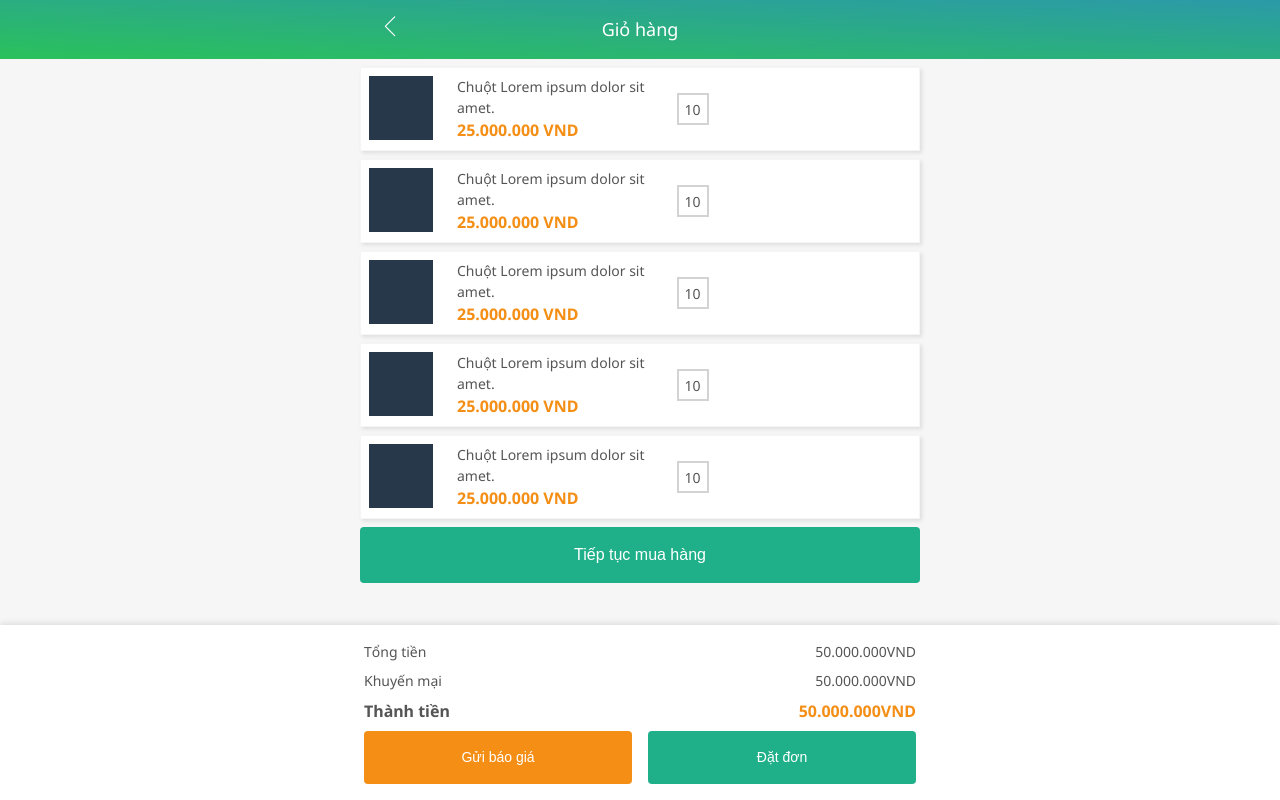
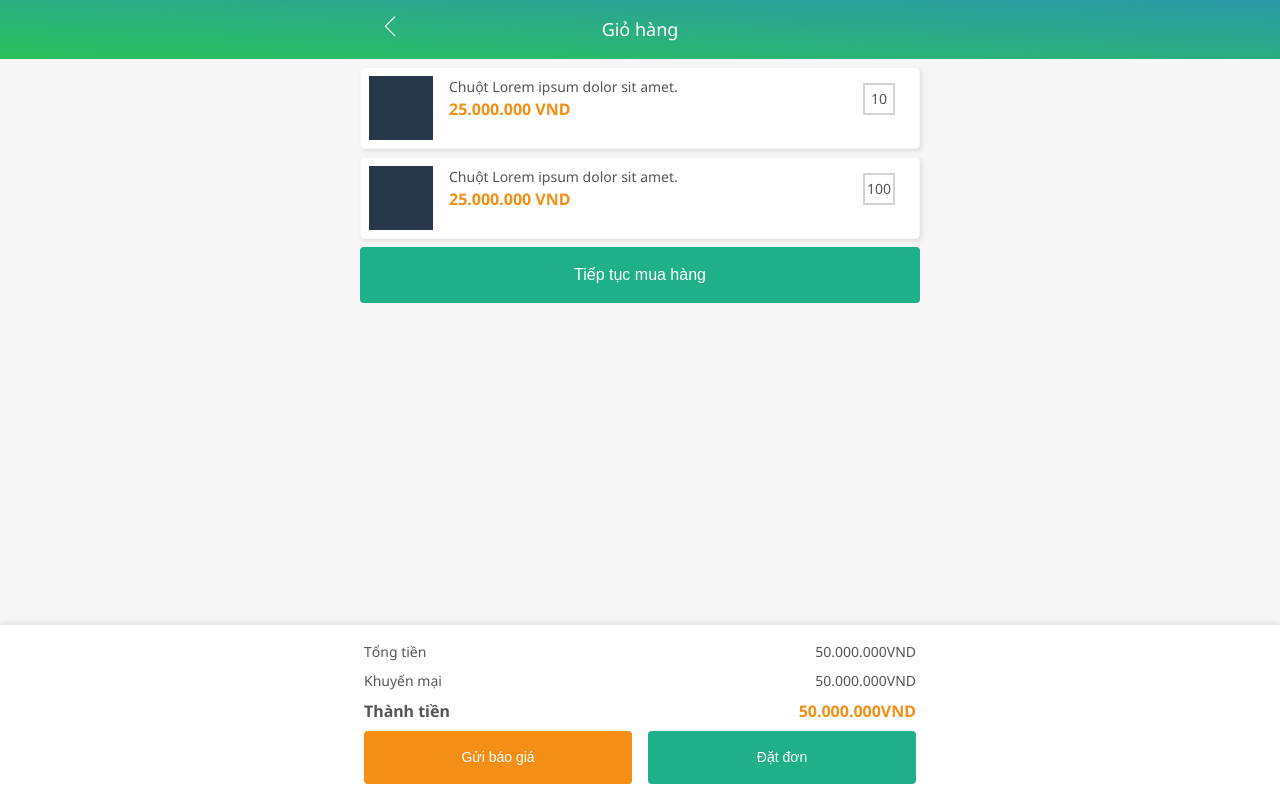
Before and after one commit to toannt181/Saletool-prototype-, a plain HTML site: page 4.3.1.html in a window 1280 px wide. Drawn offline with Linux system fonts and the light colour scheme; a script that the page names is missing; files whose address does not match are found by name.

Commit message:
fix grow list item

```diff
--- a/4.3.1.html
+++ b/4.3.1.html
@@ -42,13 +42,13 @@
                 <div>
                     <div class="img-64"></div>
                 </div>
-                <div class="px16">
+                <div class="px16 f-grow">
                     <div class="d-flex">
-                        <div class="col-9 d-flex-column justify-content-between">
+                        <div class="f-grow d-flex-column justify-content-between">
                             <div class="">Chuột Lorem ipsum dolor sit amet.</div>
                             <div class="text-orange font-size-16 text-bold">25.000.000 VND</div>
                         </div>
-                        <div class="col-3 d-flex align-items-center">
+                        <div class="ml8 d-flex align-items-center">
                             <div class="square-number">10</div>
                         </div>
                     </div>
@@ -61,68 +61,14 @@
                 <div>
                     <div class="img-64"></div>
                 </div>
-                <div class="px16">
+                <div class="px16 f-grow">
                     <div class="d-flex">
-                        <div class="col-9 d-flex-column justify-content-between">
+                        <div class="f-grow d-flex-column justify-content-between">
                             <div class="">Chuột Lorem ipsum dolor sit amet.</div>
                             <div class="text-orange font-size-16 text-bold">25.000.000 VND</div>
                         </div>
-                        <div class="col-3 d-flex align-items-center">
-                            <div class="square-number">10</div>
-                        </div>
-                    </div>
-                </div>
-            </div>
-        </div>
-        <div class="box-p8 my8">
-            <div class="d-flex">
-                <div>
-                    <div class="img-64"></div>
-                </div>
-                <div class="px16">
-                    <div class="d-flex">
-                        <div class="col-9 d-flex-column justify-content-between">
-                            <div class="">Chuột Lorem ipsum dolor sit amet.</div>
-                            <div class="text-orange font-size-16 text-bold">25.000.000 VND</div>
-                        </div>
-                        <div class="col-3 d-flex align-items-center">
-                            <div class="square-number">10</div>
-                        </div>
-                    </div>
-                </div>
-            </div>
-        </div>
-        <div class="box-p8 my8">
-            <div class="d-flex">
-                <div>
-                    <div class="img-64"></div>
-                </div>
-                <div class="px16">
-                    <div class="d-flex">
-                        <div class="col-9 d-flex-column justify-content-between">
-                            <div class="">Chuột Lorem ipsum dolor sit amet.</div>
-                            <div class="text-orange font-size-16 text-bold">25.000.000 VND</div>
-                        </div>
-                        <div class="col-3 d-flex align-items-center">
-                            <div class="square-number">10</div>
-                        </div>
-                    </div>
-                </div>
-            </div>
-        </div>
-        <div class="box-p8 my8">
-            <div class="d-flex">
-                <div>
-                    <div class="img-64"></div>
-                </div>
-                <div class="px16">
-                    <div class="d-flex">
-                        <div class="col-9 d-flex-column justify-content-between">
-                            <div class="">Chuột Lorem ipsum dolor sit amet.</div>
-                            <div class="text-orange font-size-16 text-bold">25.000.000 VND</div>
-                        </div>
-                        <div class="col-3 d-flex align-items-center">
-                            <div class="square-number">10</div>
+                        <div class="ml8 d-flex align-items-center">
+                            <div class="square-number">100</div>
                         </div>
                     </div>
                 </div>
--- a/css/main.css
+++ b/css/main.css
@@ -106,12 +106,14 @@ footer {
 .box {
     padding: 16px;
     border: 1px solid whitesmoke;
+    border-radius: 4px;
     box-shadow: 2px 2px 4px rgba(0, 0, 0, 0.1);
 }
 
 .box-p8 {
     padding: 8px;
     border: 1px solid whitesmoke;
+    border-radius: 4px;
     box-shadow: 2px 2px 4px rgba(0, 0, 0, 0.1);
 }
 
@@ -150,6 +152,10 @@ footer {
 .f-col {
     flex-direction: column;
     flex-wrap: wrap;
+}
+
+.f-grow {
+    flex-grow: 1;
 }
 
 .input-search {
@@ -493,6 +499,10 @@ a.catalog-item {
     margin-left: 8px;
 }
 
+.ml16 {
+    margin-left: 16px;
+}
+
 .mt8 {
     margin-top: 8px;
 }
```
Also changed, not shown: 2.1.html (+4 -4 lines), 2.7.html (+6 -6 lines), 2.8.html (+6 -6 lines), 3.4.1.html (+8 -8 lines), 4.2.html (+4 -4 lines), 4.3.html (+9 -9 lines), 5.1.html (+6 -6 lines), 5.2.html (+7 -5 lines), index.html (+6 -6 lines).
